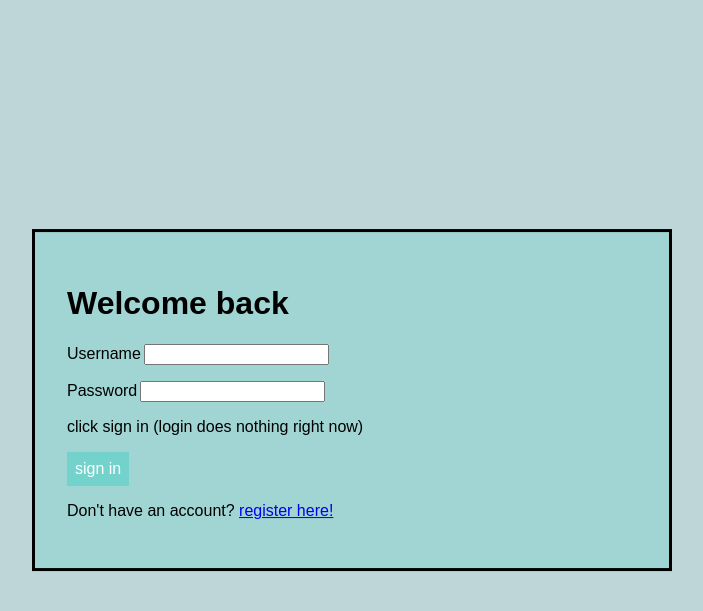
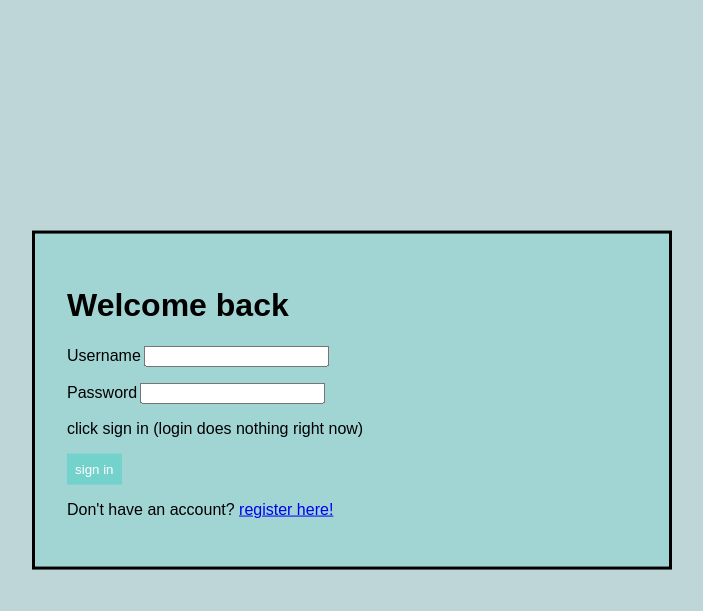
Before and after one commit to AethernetX/forum-page-tamnet-, a Node server app: page / in a window 1280 px wide. Shown: the top 611 px of the page, without its empty margins (288-991 px from the left). Run offline with Node 20, Linux system fonts and the light colour scheme.

Commit message:
Basic login system work + css fix

```diff
--- a/public/style.css
+++ b/public/style.css
@@ -88,20 +88,18 @@ body {
 }
 
 .sign-in-button{
+    border-style: none;
     padding: 0.5rem;
     width: max-content;
     background-color: #74D2CD;
     transition: ease-out 100ms;
+    color: #fff;
+    text-decoration: none;
 }
 
 .sign-in-button:hover{
     background-color: #DC2B9E;
     transition: ease-out 100ms;
-}
-
-.sign-in-button a{
-    color: #fff;
-    text-decoration: none;
 }
 
 .form {
@@ -123,20 +121,18 @@ body {
 }
 
 .sign-up-button{
+    border-style: none;
     padding: 0.5rem;
     width: max-content;
     background-color: rgb(116, 210, 116);
     transition: ease-out 100ms;
+    color: #fff;
+    text-decoration: none;
 }
 
 .sign-up-button:hover{
     background-color: rgb(166, 213, 166);
     transition: ease-out 100ms;
-}
-
-.sign-up-button a{
-    color: #fff;
-    text-decoration: none;
 }
 
 .form {
--- a/routes/main.js
+++ b/routes/main.js
@@ -4,6 +4,20 @@ module.exports = function(app, siteData){
     app.get("/", function(req, res){
         res.render("login.ejs", siteData);
     });
+
+    app.post("/", function(req, res){
+        let sqlquery = "SELECT * FROM users WHERE username= ? AND password= ?"
+        db.query(sqlquery, [req.body.username, req.body.password], (err, result) =>{
+            //err check
+            if(err){
+                res.redirect("./");
+            }
+            //if there is a result then take them to the home page
+            if(result != 0){
+                res.redirect("/home");
+            }
+        })
+    })
 
     app.get("/home", function(req,res){
         res.render("index.ejs", siteData);
@@ -52,10 +66,8 @@ module.exports = function(app, siteData){
         });
     });
 
-
-
     app.get("/registered", function(req, res){
-        res.send("successful");
+        res.render("registered.ejs", siteData);
     });
 
     app.get("/post", function(req, res){
--- a/views/login.ejs
+++ b/views/login.ejs
@@ -7,12 +7,15 @@
 </head>
 <body>
     <div class="login-box">
-        <h1>Welcome back</h1>
-        <p>Username<input class="form" type="form"></p>
-        <p>Password<input class="form" type="password"></p>
-        <p>click sign in (login does nothing right now)</p>
-        <div class="sign-in-button"><a href="/home">sign in</a></div>
-        <p>Don't have an account? <a href="/register">register here!</a></p>
+        <form action="/" method="POST">
+            <h1>Welcome back</h1>
+            <p>Username<input class="form" type="form" id="username" name="username" required></p>
+            <p>Password<input class="form" type="password" id="password" name="password" required></p>
+            <p>click sign in (login does nothing right now)</p>
+            <button class="sign-in-button" type="submit">sign in</button>
+            <p>Don't have an account? <a href="/register">register here!</a></p>
+        </form>
+
     </div>
 
 </body>
```
Also changed, not shown: views/registered.ejs (added, +13 -0 lines).
